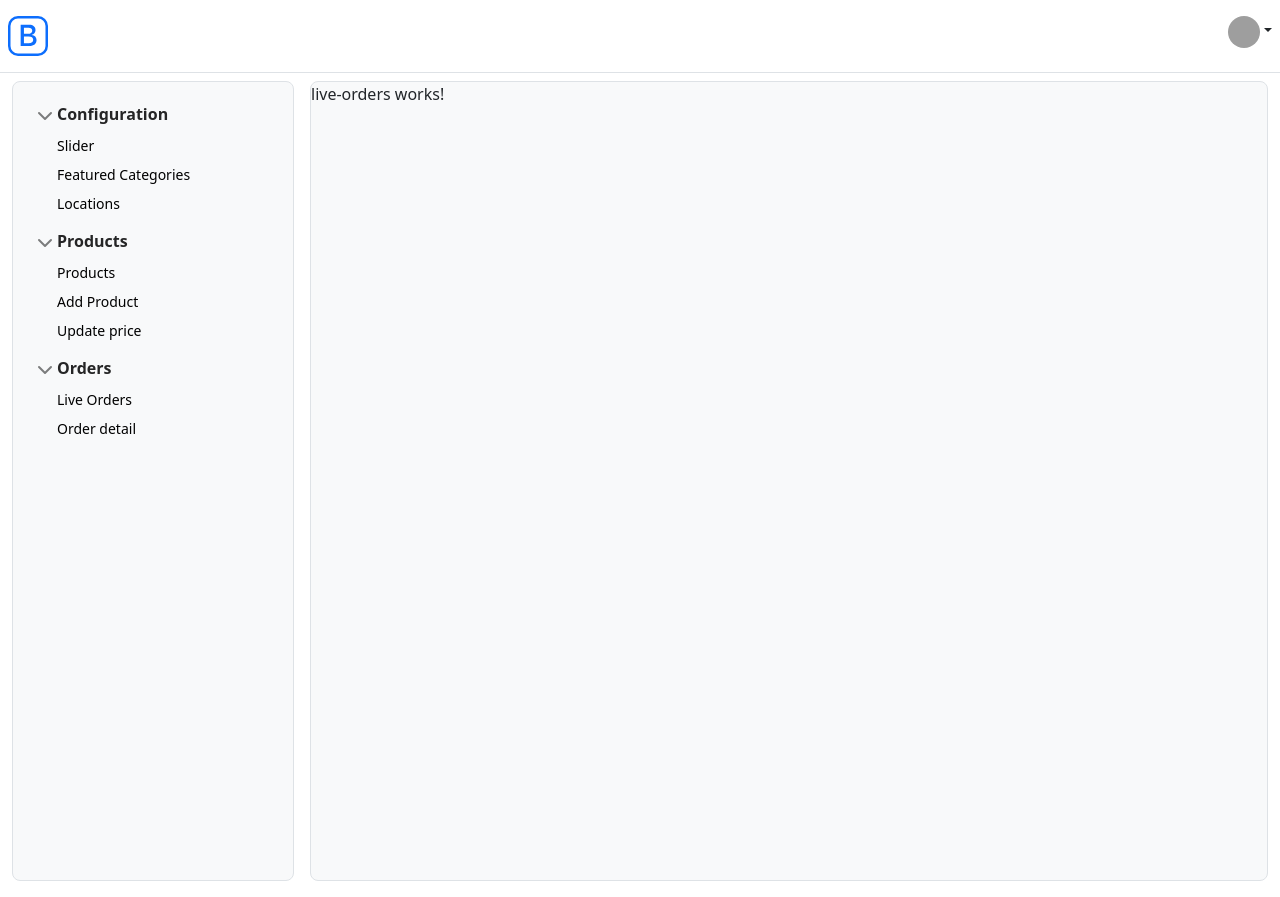
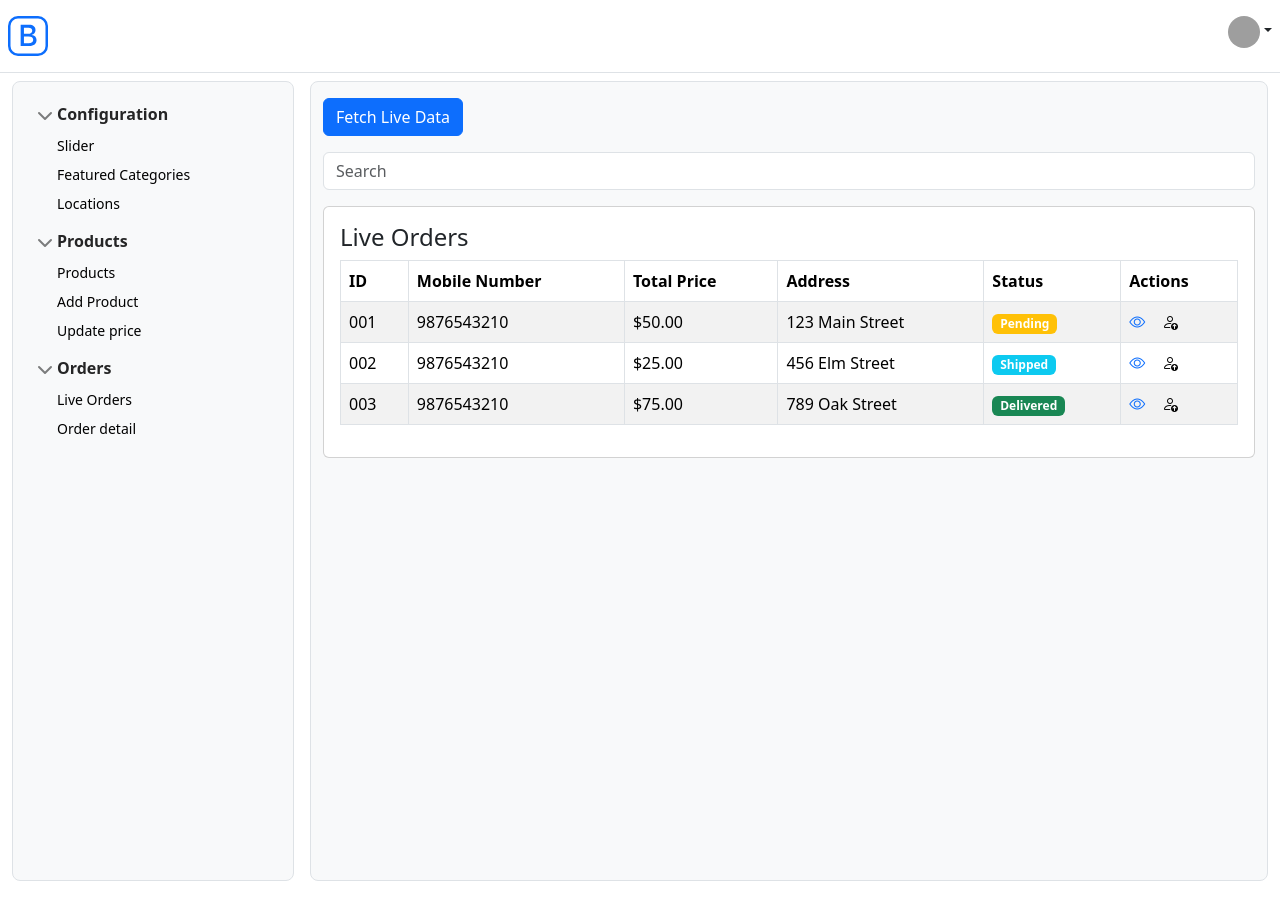
Before and after one commit to abeel50/admin-dashboard, an Angular app: page /orders in a window 1280 px wide. Built offline with nearby package versions, Linux system fonts and the light colour scheme; grey boxes are pictures that could not be loaded.

Commit message:
Live Orders Page

```diff
--- a/src/app/pages/orders/live-orders/live-orders.component.html
+++ b/src/app/pages/orders/live-orders/live-orders.component.html
@@ -1,3 +1,69 @@
-<p>
-  live-orders works!
-</p>
+<div class="container-fluid">
+  <button type="button" class="btn btn-primary mb-3 mt-3">Fetch Live Data</button>
+  <div class="row">
+    <div class="form-group mb-3">
+      <input type="text" class="form-control" placeholder="Search">
+    </div>
+    <div class="col-md-12">
+      <div class="card">
+        <div class="card-body">
+          <h4 class="card-title">Live Orders</h4>
+          <div class="table-responsive">
+            <table class="table table-bordered table-striped">
+              <thead>
+                <tr>
+                  <th>ID</th>
+                  <th>Mobile Number</th>
+                  <th>Total Price</th>
+                  <th>Address</th>
+                  <th>Status</th>
+                  <th>Actions</th>
+                </tr>
+              </thead>
+              <tbody>
+                <tr>
+                  <td>001</td>
+                  <td>9876543210</td>
+                  <td>$50.00</td>
+                  <td>123 Main Street</td>
+                  <td>
+                    <span class="badge bg-warning">Pending</span>
+                  </td>
+
+                  <td><i class="bi bi-eye" style="color: #0d6efd;"></i> &nbsp;&nbsp;&nbsp;<i
+                      class="bi bi-person-up"></i>
+                  </td>
+
+                </tr>
+                <tr>
+                  <td>002</td>
+                  <td>9876543210</td>
+                  <td>$25.00</td>
+                  <td>456 Elm Street</td>
+                  <td>
+                    <span class="badge bg-info">Shipped</span>
+                  </td>
+                  <td><i class="bi bi-eye" style="color: #0d6efd;"></i> &nbsp;&nbsp;&nbsp;<i
+                      class="bi bi-person-up"></i>
+                  </td>
+                </tr>
+                <tr>
+                  <td>003</td>
+                  <td>9876543210</td>
+                  <td>$75.00</td>
+                  <td>789 Oak Street</td>
+                  <td>
+                    <span class="badge bg-success">Delivered</span>
+                  </td>
+                  <td><i class="bi bi-eye" style="color: #0d6efd;"></i> &nbsp;&nbsp;&nbsp;<i
+                      class="bi bi-person-up"></i>
+                  </td>
+                </tr>
+              </tbody>
+            </table>
+          </div>
+        </div>
+      </div>
+    </div>
+  </div>
+</div>
```
